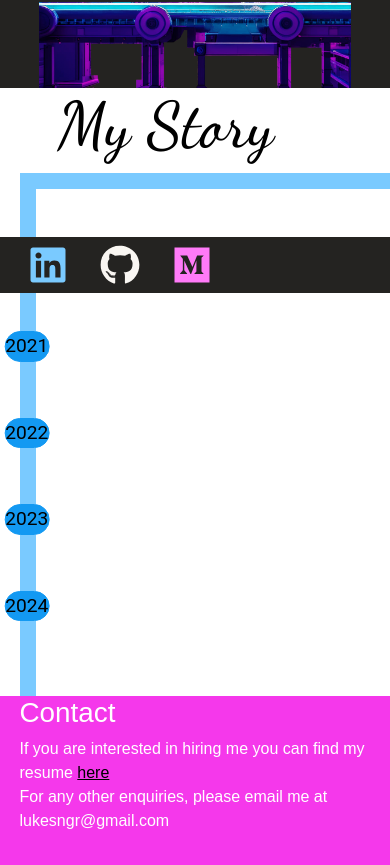
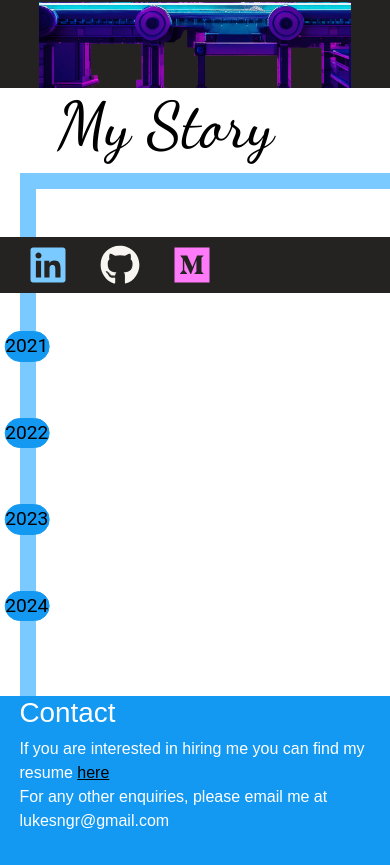
Before and after one commit to lukesngr/sangaworld, a Next.js app: page /home in a window 390 px wide. Shown: the part 551-1416 px from the top of the page. Built offline with nearby package versions, Linux system fonts and the light colour scheme.

Commit message:
Hiring div sweet, now need to make it responsive

```diff
--- a/src/styles/hiring.scss
+++ b/src/styles/hiring.scss
@@ -2,7 +2,7 @@
 
 .hiringDiv {
     height: 20vh;
-    background-color: theme.$focused-pink-color;
+    background-color: theme.$focused-blue-color;
     color: white;
     font-family: 'Arial';
     padding-left: 25%;
```
